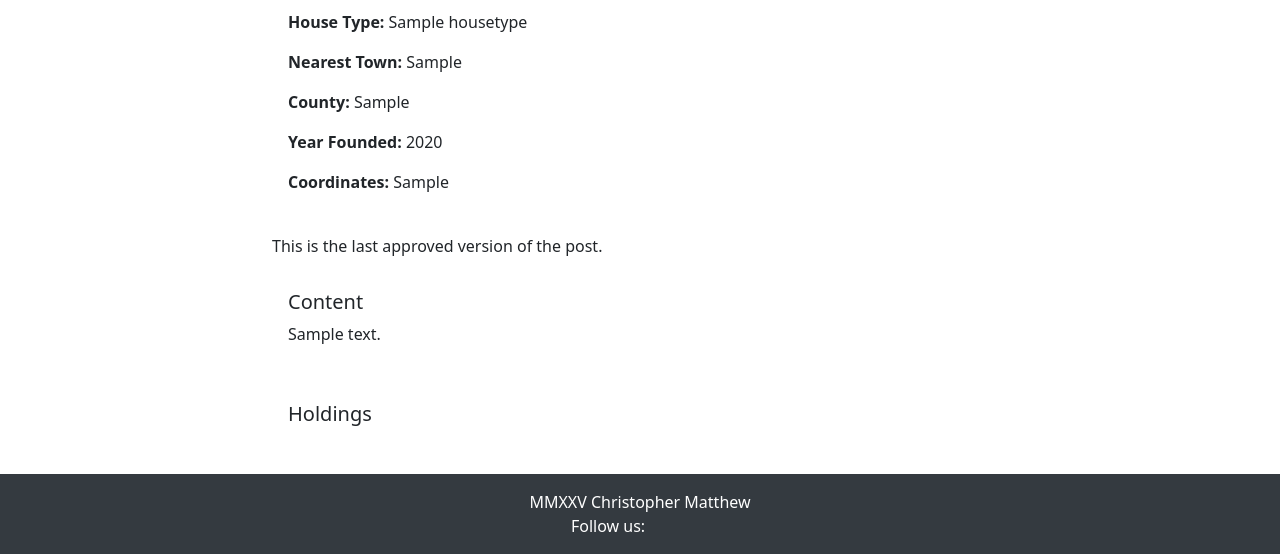
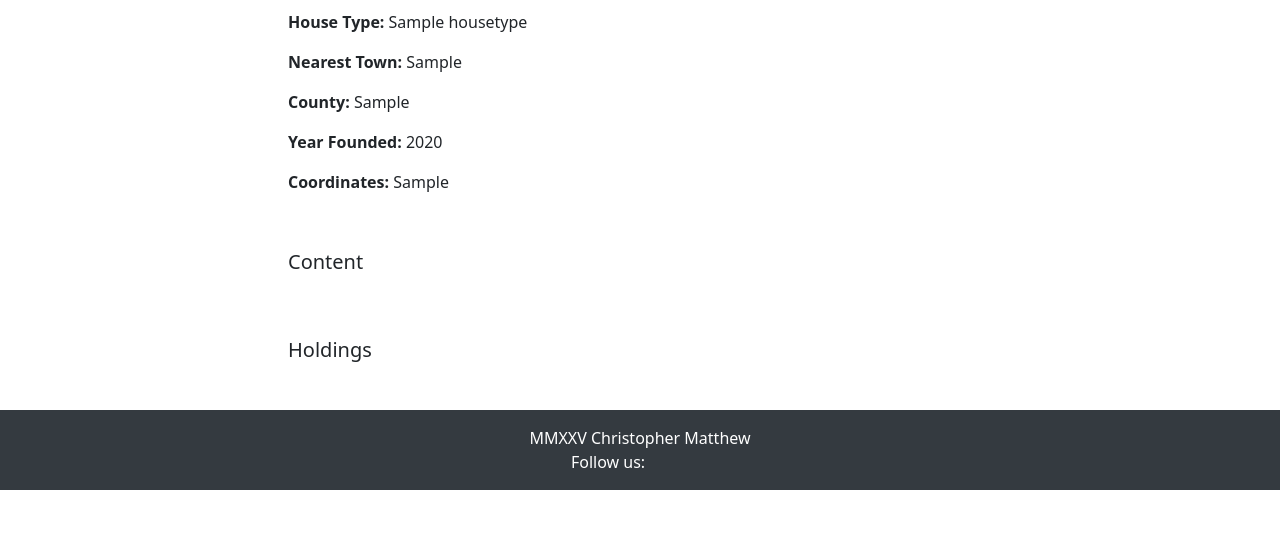
Before and after one commit to csmatthew/mapping-the-valor, a Django app: a page that uses blog/templates/blog/post_detail.html in a window 1280 px wide. Shown: the part 606-1160 px from the top of the page. After the commit the page ends 1096 px from the top, so only its background shows below. Run offline with Django 4.2, Linux system fonts and the light colour scheme; tables that the repository leaves empty hold one stand-in row (values such as "Sample post"); grey boxes marked "Sample" are stand-in pictures.

Commit message:
set content field to be blank unless published

```diff
--- a/blog/templates/blog/post_detail.html
+++ b/blog/templates/blog/post_detail.html
@@ -22,13 +22,12 @@
                     <p class="card-text"><strong>Coordinates:</strong> {{ post.coordinates }}</p>
                 </div>
             </div>
-            {% if post.status != 2 %}
-                <p>This is the last approved version of the post.</p>
-            {% endif %}
             <div class="card mb-4">
                 <div class="card-body">
                     <h5 class="card-title">Content</h5>
-                    <p class="card-text">{{ post.content }}</p>
+                    {% if post.status == 2 %}
+                        <p class="card-text">{{ post.content }}</p>
+                    {% endif %}
                 </div>
             </div>
             <div class="card mb-4">
```
